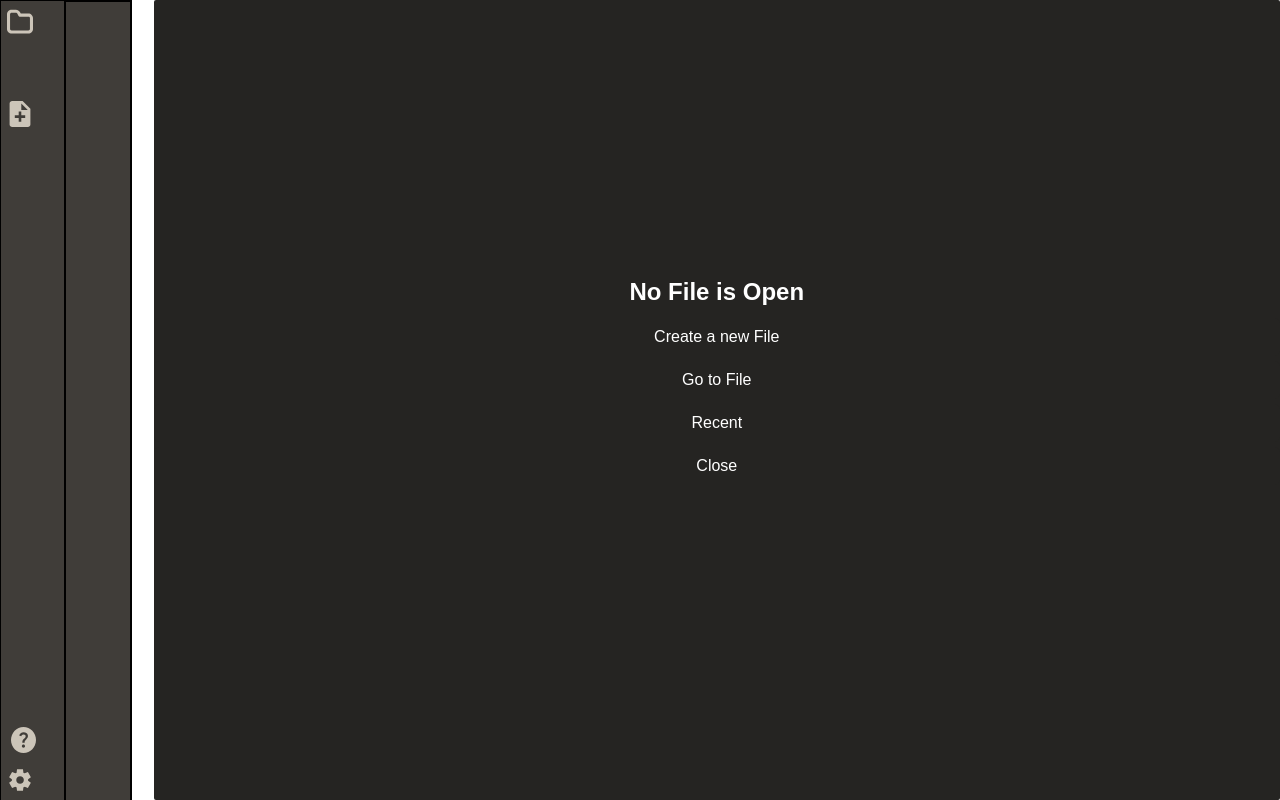
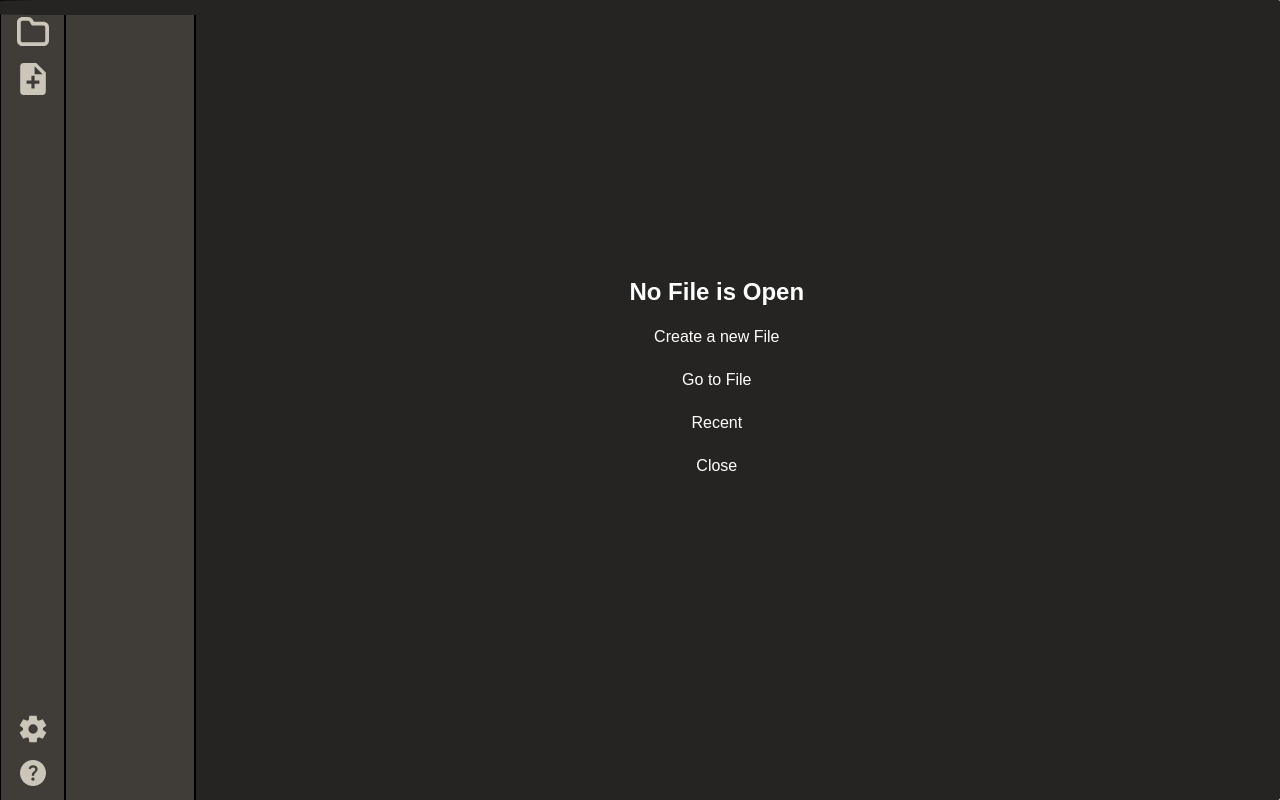
Before and after one commit to Native-Planet/onyx, a React (Create React App) app in the folder ui/: page / in a window 1280 px wide. Built offline with nearby package versions, Linux system fonts and the light colour scheme.

Commit message:
Finished side menu formatting + started top logo

```diff
--- a/ui/src/App.js
+++ b/ui/src/App.js
@@ -18,6 +18,9 @@ export default function App() {
 
   return (
     <div className="App">
+      <div className="top-menu-bar">
+        <div className="Icon"></div>
+      </div>
       <Menu/>
       <TreeView/>
       {showEditor ? (
--- a/ui/src/styles.css
+++ b/ui/src/styles.css
@@ -47,6 +47,9 @@ body {
 
   .menu-management {
     display: flex;
+    align-items: center;
+    justify-content: center;
+    flex-direction: column;
     width: 5%;
     border: 1px solid black;
     background-color: #403D39;
@@ -62,7 +65,7 @@ body {
 .treeView-management {
   display: flex;
   border: 2px  solid black;
-  width: 5%;
+  width: 10%;
   background-color: #403D39;
   position: fixed;
   top: 0;
@@ -788,11 +791,13 @@ body {
 
   .add-folder {
     display: flex;
-    position: absolute;
+    margin-top: 15px;
+    margin-bottom: 15px;
     color: white;
-    width: 2vw;
-    height: 2vw;
-    background-size: 2vw 2vw;
+    width: 2.5vw;
+    height: 2.5vw;
+    background-size: 2.5vw 2.5vw;
+    font-size: 1.5vw;
     left: 10%;
     top: 1%; /* Adjusted top value */
     background-image: url(../public/images/icons/add-folder.svg);
@@ -800,27 +805,28 @@ body {
 
   .add-note {
     display: flex;
-    position: absolute;
-    width: 2vw;
-    height: 2vw;
-    background-size: 2vw 2vw;
+    margin-bottom: auto;
+    width: 2.5vw;
+    height: 2.5vw;
+    background-size: 2.5vw 2.5vw;
     left: 10%; /* Adjusted left value to match .add-folder */
     top: 100px; /* Adjusted top value to stack the icons */
     background-image: url(../public/images/icons/add-note.svg);
   }
   .settings {
   display: flex;
-  position: absolute;
+  margin-top: auto;
   bottom: 1%;
   left: 10%;
-  width: 2vw;
-  height: 2vw;
-  background-size: 2vw 2vw;
+  width: 2.5vw;
+  height: 2.5vw;
+  background-size: 2.5vw 2.5vw;
   background-image: url(../public/images/icons/settings.svg);
   }
   .help {
   display: flex;
-  position: absolute;
+  margin-bottom: 15px;
+  margin-top: 15px;
   bottom: 6%;
   left: 15%;
   width: 2vw;
@@ -883,3 +889,13 @@ body {
     display: inline-block;
     font-size: 16px;
   }
+  .top-menu-bar {
+    position: fixed;
+    top: 0;
+    border: #000;
+    border-radius: 5%;
+    width: 100%;
+    height: 15px; /* adjust as needed */
+    background-color: #252422; /* adjust as needed */
+    z-index: 3; /* adjust as needed */
+  }
```
Also changed, not shown: ui/public/images/icons/Onyx-01.svg (added), ui/src/start-screen.js (indentation only).
